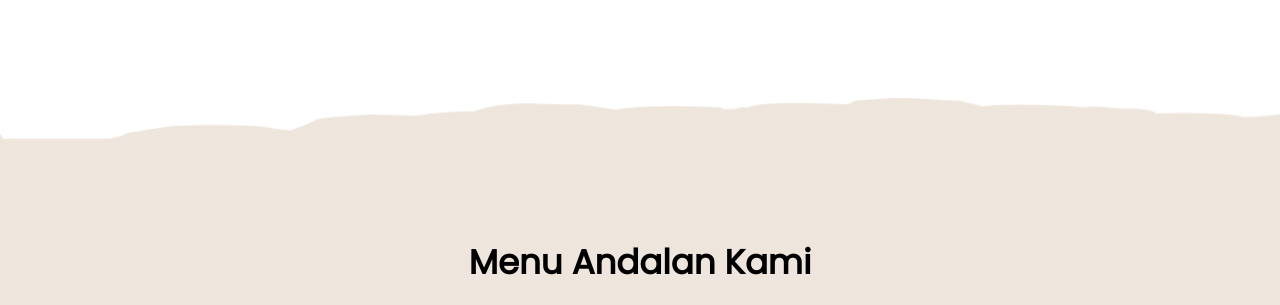
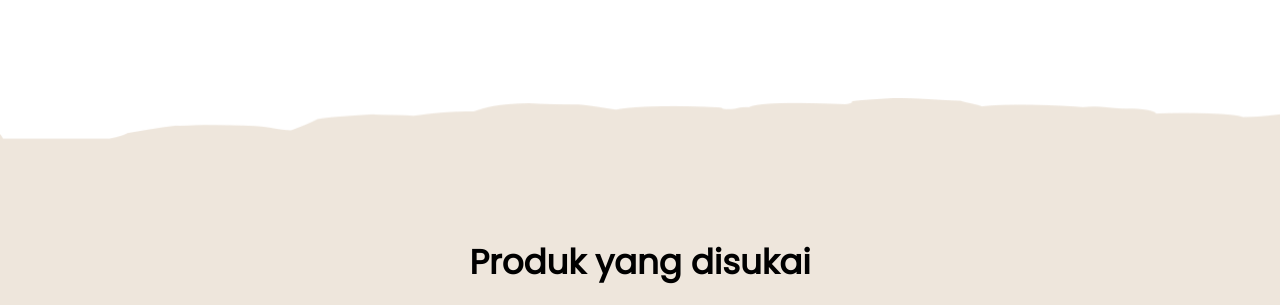
Before and after one commit to WindraNand/Berbuahh, a plain HTML site: page index.html in a window 1280 px wide. Shown: the part 490-795 px from the top of the page. Drawn offline with Linux system fonts and the light colour scheme.

Commit message:
Ganti deskrips h2 best seller

```diff
--- a/index.html
+++ b/index.html
@@ -50,7 +50,7 @@
 
     <section class="best-seller" id="best-seller">
         <h2>
-            Menu Andalan Kami
+            Produk yang disukai
         </h2>
         <p>
             Nikmati berbagai macam buah segar kami
@@ -84,7 +84,8 @@
             Makan buah setiap hari untuk tetap sehat!
         </h2>
         <p>
-            Memakan buah setiap hari dapat memperlancar pencernaan, menambah kebugaran, konsentrasi dan baik untuk tumbuh kembang anak.
+            Memakan buah setiap hari dapat memperlancar pencernaan, menambah kebugaran, konsentrasi dan baik untuk
+            tumbuh kembang anak.
             Anda akan mendapat promo gratis ongkir saat checkout! Tunggu apalagi, Ayo makan buah sekarang!
 
         </p>
```
